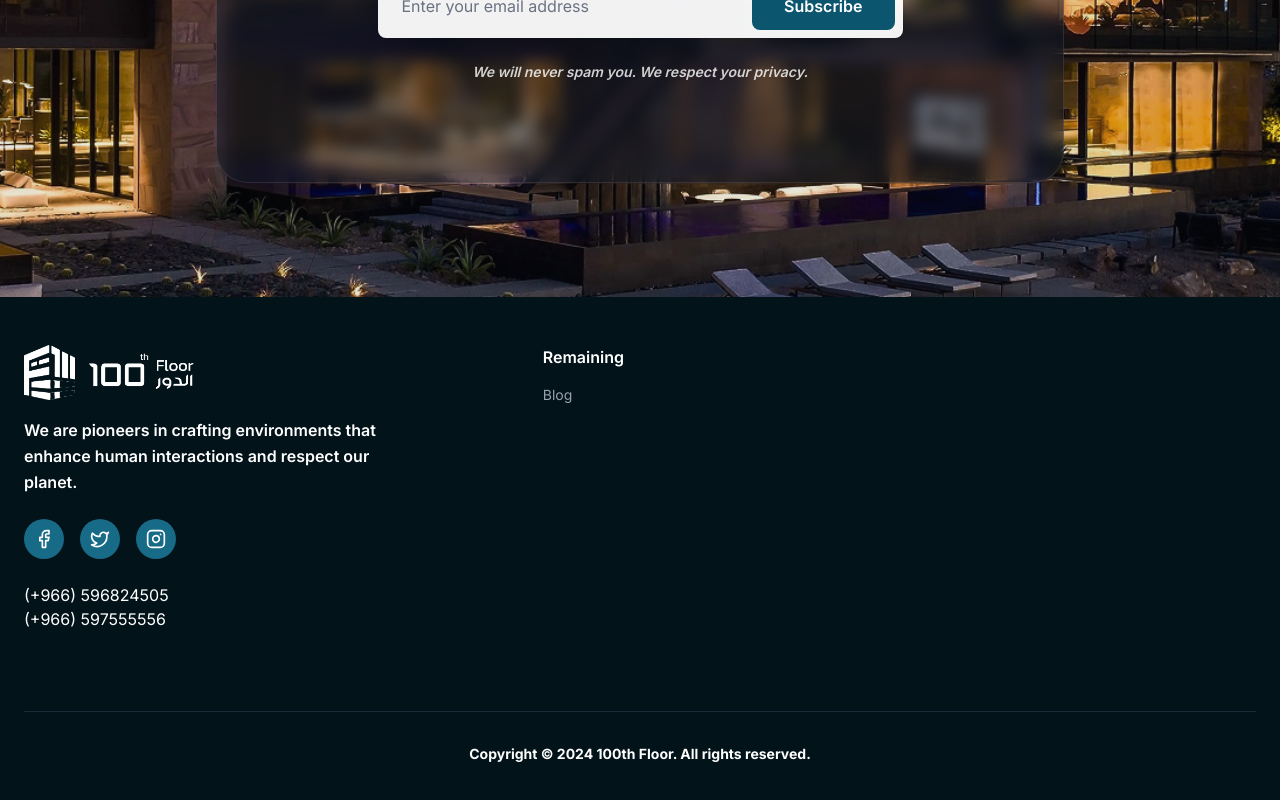
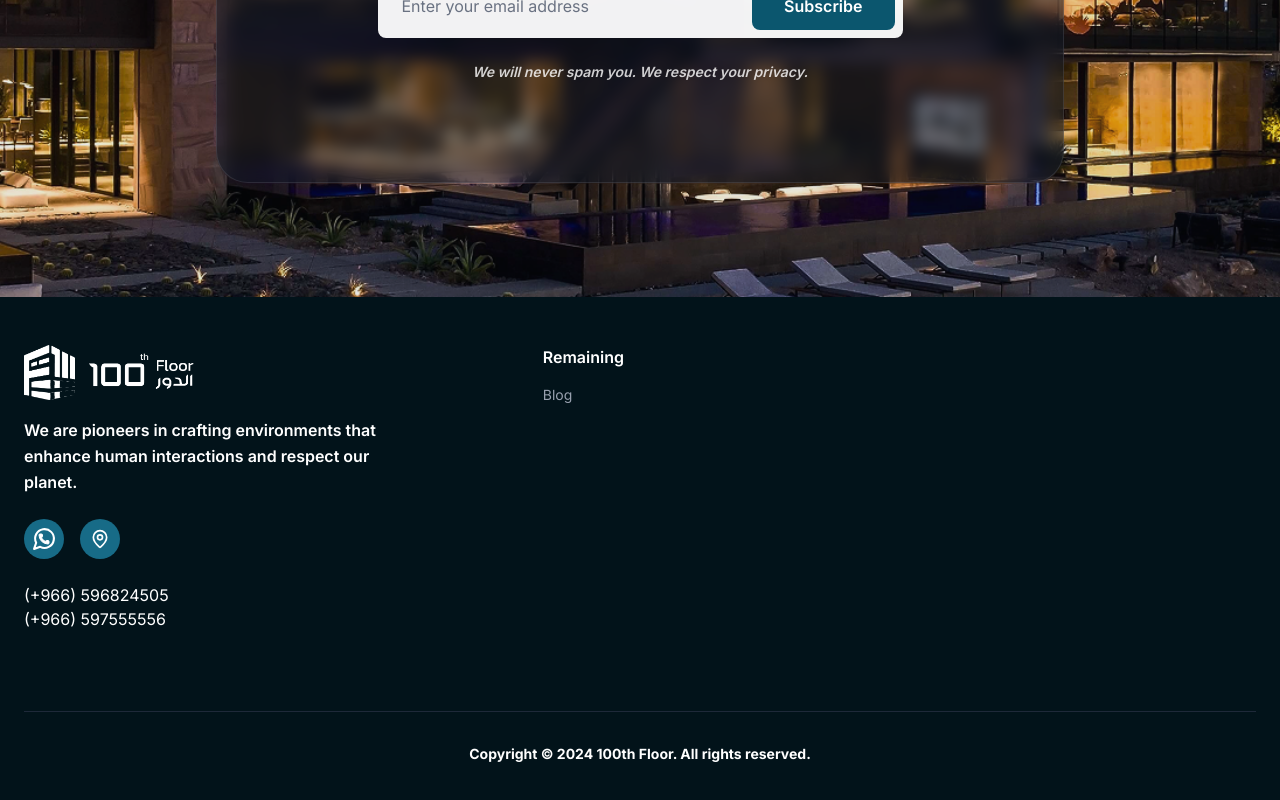
Before and after one commit to zxkeyy/100thfloor, a Next.js app: page /en in a window 1280 px wide. Shown: the part 3133-3933 px from the top of the page. Built offline with nearby package versions, Linux system fonts and the light colour scheme.

Commit message:
update Footer component to replace social media icons with contact options and links

```diff
--- a/components/main/Footer.tsx
+++ b/components/main/Footer.tsx
@@ -1,6 +1,6 @@
 "use client";
 
-import { Facebook, Instagram, Twitter } from "lucide-react";
+import { Phone, MapPin, MessageCircle } from "lucide-react";
 import Image from "next/image";
 import logoIcon from "@/public/100thlogo.png";
 import logoText from "@/public/100thlogotext.png";
@@ -71,14 +71,12 @@ function Footer() {
 
             {/* Social Media */}
             <div className="flex space-x-3 md:space-x-4 justify-center md:justify-start">
-              <a href="#" className="w-10 h-10 md:w-12 md:h-12 bg-primary rounded-full flex items-center justify-center hover:bg-blue-700 transition-colors">
-                <Facebook size={18} className="md:w-5 md:h-5" />
+              <a href="https://wa.me/966596824505" target="_blank" rel="noopener noreferrer" className="w-10 h-10 md:w-12 md:h-12 bg-primary rounded-full flex items-center justify-center hover:bg-green-600 transition-colors relative">
+                <MessageCircle size={25} className="md:w-5 md:h-5" />
+                <Phone size={10} fill="white" className="md:w-3 md:h-3 absolute" />
               </a>
-              <a href="#" className="w-10 h-10 md:w-12 md:h-12 bg-primary rounded-full flex items-center justify-center hover:bg-blue-400 transition-colors">
-                <Twitter size={18} className="md:w-5 md:h-5" />
-              </a>
-              <a href="#" className="w-10 h-10 md:w-12 md:h-12 bg-primary rounded-full flex items-center justify-center hover:bg-pink-600 transition-colors">
-                <Instagram size={18} className="md:w-5 md:h-5" />
+              <a href="https://maps.app.goo.gl/3DV4wzVCTJScNxT19?g_st=iw" target="_blank" rel="noopener noreferrer" className="w-10 h-10 md:w-12 md:h-12 bg-primary rounded-full flex items-center justify-center hover:bg-red-600 transition-colors">
+                <MapPin size={18} className="md:w-5 md:h-5" />
               </a>
             </div>
             <div className="flex flex-col items-center mt-6">
@@ -122,14 +120,12 @@ function Footer() {
 
               {/* Social Media */}
               <div className="flex space-x-4">
-                <a href="#" className="w-10 h-10 bg-primary rounded-full flex items-center justify-center hover:bg-blue-700 transition-colors">
-                  <Facebook size={20} />
+                <a href="https://wa.me/966596824505" target="_blank" rel="noopener noreferrer" className="w-10 h-10 bg-primary rounded-full flex items-center justify-center hover:bg-green-600 transition-colors relative">
+                  <MessageCircle size={25} />
+                  <Phone size={12} fill="white" className="absolute" />
                 </a>
-                <a href="#" className="w-10 h-10 bg-primary rounded-full flex items-center justify-center hover:bg-blue-400 transition-colors">
-                  <Twitter size={20} />
-                </a>
-                <a href="#" className="w-10 h-10 bg-primary rounded-full flex items-center justify-center hover:bg-pink-600 transition-colors">
-                  <Instagram size={20} />
+                <a href="https://maps.google.com/" target="_blank" rel="noopener noreferrer" className="w-10 h-10 bg-primary rounded-full flex items-center justify-center hover:bg-red-600 transition-colors">
+                  <MapPin size={20} />
                 </a>
               </div>
               <div className="flex flex-col mt-6">
```
